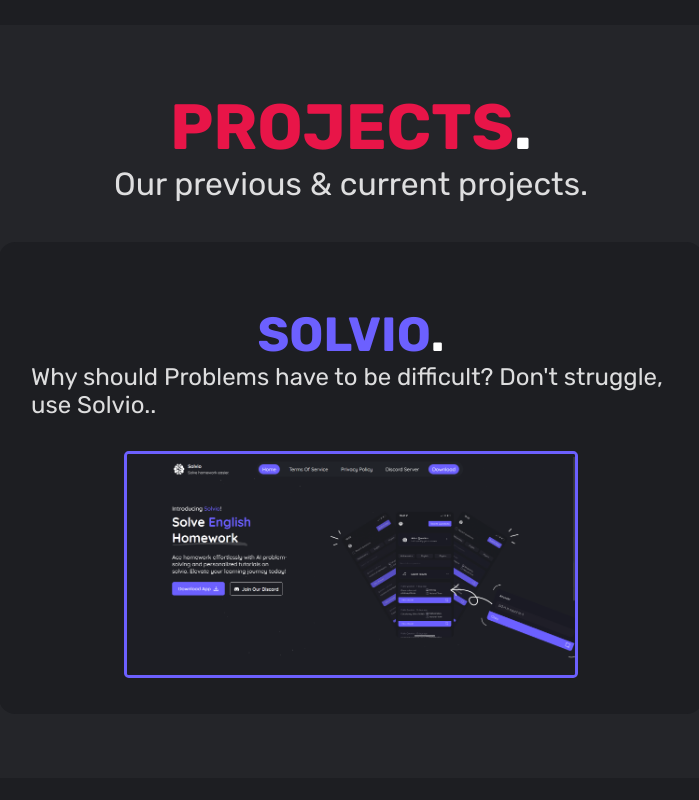
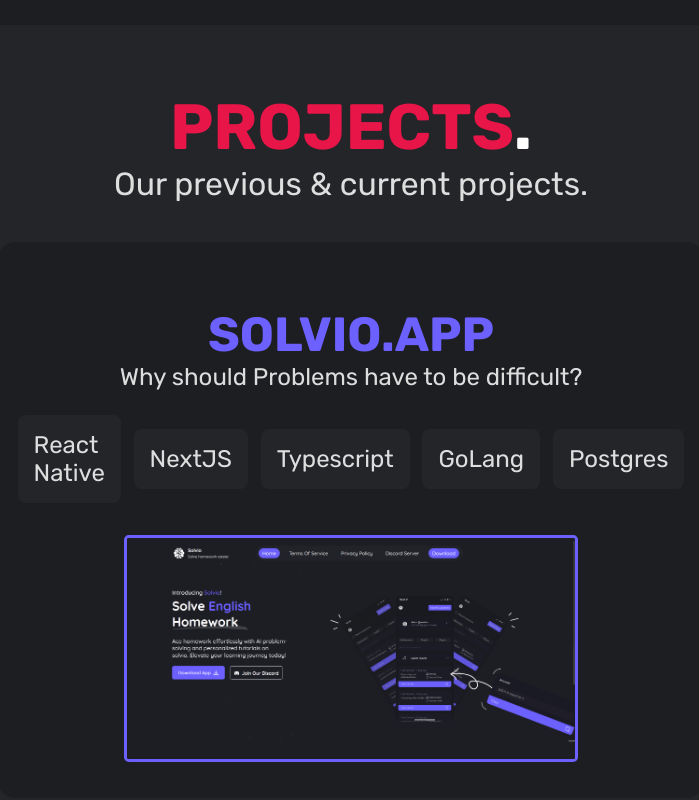
Before and after one commit to loganbriggs08/Resolvo-Website, a Next.js app: page / in a window 1280 px wide. Shown: the part 826-1626 px from the top of the page, without its empty margins (289-988 px from the left). Before the commit the page ends 1604 px from the top, so only its background shows below. Built offline with nearby package versions, Linux system fonts and the light colour scheme.

Commit message:
Add tags to projects

```diff
--- a/src/app/page.module.css
+++ b/src/app/page.module.css
@@ -35,7 +35,6 @@
   opacity: 0.85;
   font-size: 1.5rem;
   margin-top: 0px;
-  margin-bottom: 5%;
   justify-content: center;
 }
 
@@ -170,6 +169,27 @@
   margin-bottom: 0.5rem;
 }
 
+.tag {
+  padding: 1rem;
+  border-radius: 0.5rem;
+  margin-top: auto;
+  margin-bottom: auto;
+  margin-left: 1%;
+  margin-right: 1%;
+  background-color: #242529;
+}
+
+.tags {
+  display: flex;
+  justify-content: center;
+  margin-bottom: 5%;
+  flex-direction: row;
+}
+
+.tag p {
+  margin-bottom: 0;
+}
+
 .example_header_text,
 .example_text_url {
   font-family: 'Rubik', sans-serif;
--- a/src/app/page.tsx
+++ b/src/app/page.tsx
@@ -63,8 +63,30 @@
 
               <div className={styles.solvio}>
                 <div className={styles.example_top_section}>
-                  <h1 className={styles.solvio_example_text}>SOLVIO<a className={styles.white_dot}>.</a></h1>
-                  <p className={styles.default_medium_text}>Why should Problems have to be difficult? Don't struggle, use Solvio..</p>
+                  <h1 className={styles.solvio_example_text}>SOLVIO.APP</h1>
+                  <p className={styles.default_medium_text}>Why should Problems have to be difficult?</p>
+
+                  <div className={styles.tags}>
+                    <div className={styles.tag}>
+                      <p className={styles.default_medium_text}>React Native</p>
+                    </div>
+
+                    <div className={styles.tag}>
+                      <p className={styles.default_medium_text}>NextJS</p>
+                    </div>
+
+                    <div className={styles.tag}>
+                      <p className={styles.default_medium_text}>Typescript</p>
+                    </div>
+
+                    <div className={styles.tag}>
+                      <p className={styles.default_medium_text}>GoLang</p>
+                    </div>
+
+                    <div className={styles.tag}>
+                      <p className={styles.default_medium_text}>Postgres</p>
+                    </div>
+                  </div>
 
                   <div className={styles.image_container}>
                     <img src="solvio_website.png" className={styles.solvio_app_icon}/>
```
